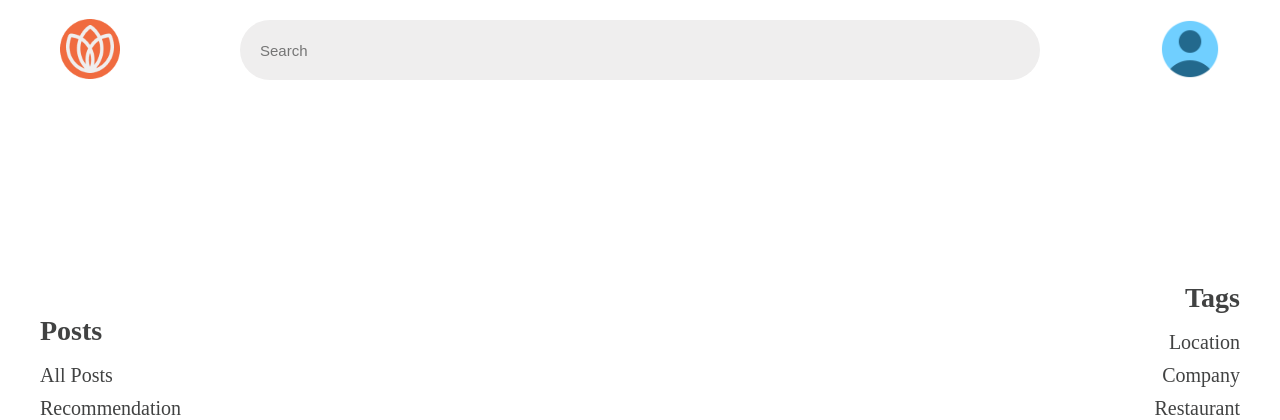
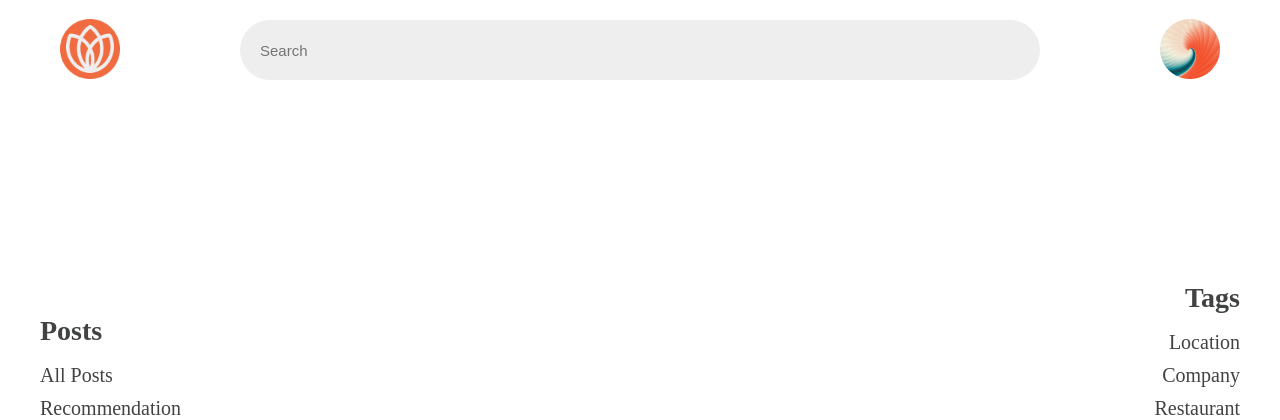
Before and after one commit to alangaurav/csocial, a Django app: template community/templates/posts.html in a window 1280 px wide. Shown: the top 420 px of the page. Run offline with Django 5.2, Linux system fonts and the light colour scheme; the template is opened without the code that fills it, so the values that code supplies are empty; parts of the project's set-up code (start-up, migrations or seed data) failed here and were passed over.

Commit message:
global: Add a context processor.
Added context processor for profile information to
be used across templates.

Signed-off-by: Alan Gaurav <alangaurav@gmail.com>

```diff
--- /dev/null
+++ b/community/context_processor.py
@@ -0,0 +1,9 @@
+from .models import Profile
+
+def profile_context(request):
+    if request.user.is_authenticated:
+        user = request.user
+        profile = Profile.objects.get(user=user)
+        return {'user_profile' : profile}
+    else:
+        return {}
--- a/community/templates/navbar.html
+++ b/community/templates/navbar.html
@@ -9,9 +9,13 @@
             <input type="search" name="search" id="search" placeholder="Search" required>
         </form>
     </div>
-    <div class="navbar-profile dropdown-container">
-        <input type="checkbox" name="profile" id="profile" class="dropdown" placeholder="profile">
-        <ul class="dropdown-list">
+    <div class="navbar-profile">
+        {% if user_profile.profile_image %}
+        <input type="checkbox" name="profile" id="profile" class="navbar-profile-image" placeholder="profile" style="content: url({{user_profile.profile_image.url}});">
+        {% else %}
+        <input type="checkbox" name="profile" id="profile" class="navbar-profile-image" placeholder="profile" style="content: url({% static 'assets/defaultuserimage.png' %});">
+        {% endif %}
+        <ul class="navbar-profile-list">
             <li>
                 <a href="/posts">Home</a>
             </li>
--- a/csocials/settings.py
+++ b/csocials/settings.py
@@ -77,6 +77,7 @@ TEMPLATES = [
                 'django.template.context_processors.request',
                 'django.contrib.auth.context_processors.auth',
                 'django.contrib.messages.context_processors.messages',
+                'community.context_processor.profile_context',
             ],
         },
     },
```
